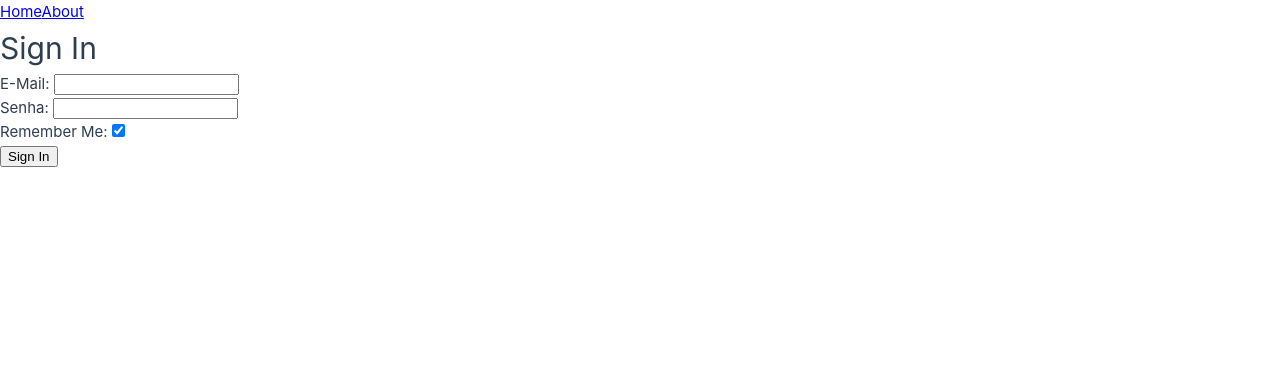
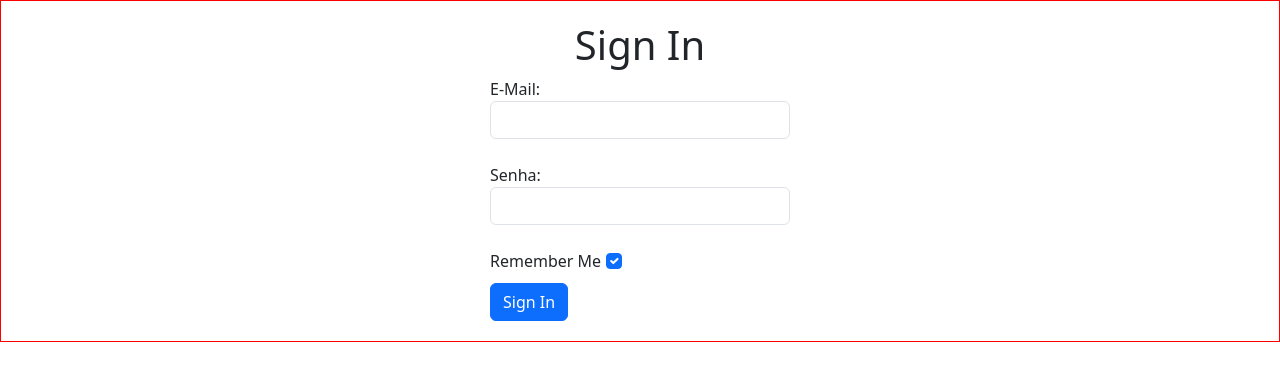
Before and after one commit to alinesantana13/seller_vuejs, a Vue app: page /signin in a window 1280 px wide. Shown: the top 380 px of the page. Built offline with nearby package versions, Linux system fonts and the light colour scheme.

Commit message:
style: Instação do bootstrap e implementação da NavBar

```diff
--- a/package.json
+++ b/package.json
@@ -15,6 +15,7 @@
     "type": "vue-tsc --build --force --watch"
   },
   "dependencies": {
+    "bootstrap": "^5.3.3",
     "pinia": "^2.1.7",
     "vue": "^3.4.21",
     "vue-router": "^4.3.0"
--- a/src/App.vue
+++ b/src/App.vue
@@ -3,15 +3,14 @@ import { RouterLink, RouterView } from 'vue-router'
 </script>
 
 <template>
-  <header>
+  <!-- <header>
     <div class="">
-
       <nav>
         <RouterLink to="/">Home</RouterLink>
         <RouterLink to="/about">About</RouterLink>
       </nav>
     </div>
-  </header>
+  </header> -->
 
   <RouterView />
 </template>
--- /dev/null
+++ b/src/components/NavBar.vue
@@ -0,0 +1,41 @@
+<template>
+  <nav class="navbar navbar-expand-lg bg-body-tertiary">
+    <div class="container-fluid">
+      <a class="navbar-brand" href="#">Navbar</a>
+      <button class="navbar-toggler" type="button" data-bs-toggle="collapse" data-bs-target="#navbarSupportedContent"
+        aria-controls="navbarSupportedContent" aria-expanded="false" aria-label="Toggle navigation">
+        <span class="navbar-toggler-icon"></span>
+      </button>
+      <div class="collapse navbar-collapse" id="navbarSupportedContent">
+        <ul class="navbar-nav me-auto mb-2 mb-lg-0">
+          <li class="nav-item">
+            <RouterLink class="nav-link active" aria-current="page" to="/">Home</RouterLink>
+          </li>
+          <li class="nav-item">
+            <RouterLink class="nav-link active" to="/about">About</RouterLink>
+          </li>
+          <li class="nav-item dropdown">
+            <a class="nav-link dropdown-toggle" href="#" role="button" data-bs-toggle="dropdown" aria-expanded="false">
+              Dropdown
+            </a>
+            <ul class="dropdown-menu">
+              <li><a class="dropdown-item" href="#">Action</a></li>
+              <li><a class="dropdown-item" href="#">Another action</a></li>
+              <li>
+                <hr class="dropdown-divider">
+              </li>
+              <li><a class="dropdown-item" href="#">Something else here</a></li>
+            </ul>
+          </li>
+          <li class="nav-item">
+            <a class="nav-link disabled" aria-disabled="true">Disabled</a>
+          </li>
+        </ul>
+        <form class="d-flex" role="search">
+          <input class="form-control me-2" type="search" placeholder="Search" aria-label="Search">
+          <button class="btn btn-outline-success" type="submit">Search</button>
+        </form>
+      </div>
+    </div>
+  </nav>
+</template>
--- a/src/components/SignIn.vue
+++ b/src/components/SignIn.vue
@@ -24,15 +24,45 @@ function onSubmit(form: Event) {
 
 <template>
   <div>
-    <h1>Sign In</h1>
-    <form @submit.prevent="onSubmit">
-      <label>E-Mail: </label>
-      <input v-model="email" type="email"><br />
-      <label>Senha: </label>
-      <input v-model="password" type="password"><br />
-      <label>Remember Me: </label>
-      <input v-model="remember" type="checkbox" /><br />
-      <button type="submit" v-show="!awaiting">Sign In</button>
-    </form>
+    <div class="container_signin">
+      <div class="signin_title">
+        <h1>Sign In</h1>
+      </div>
+      <div class="signin_form">
+        <form @submit.prevent="onSubmit">
+          <label>E-Mail: </label>
+          <input class="form-control" v-model="email" type="email"><br />
+          <label>Senha: </label>
+          <input class="form-control" v-model="password" type="password"><br />
+          <div class="signin_remember">
+            <label class="form-check-label">Remember Me </label>
+            <input class="form-check-input" v-model="remember" type="checkbox" /><br />
+          </div>
+          <button class="btn btn-primary" type="submit" v-show="!awaiting">Sign In</button>
+        </form>
+      </div>
+    </div>
   </div>
 </template>
+
+<style setup>
+.container_signin {
+  display: flex;
+  flex-direction: column;
+  border: 1px solid red;
+  padding-bottom: 20px;
+  padding-top: 20px;
+  justify-content: center;
+  align-items: center;
+}
+
+.signin_form {
+  width: 300px;
+}
+
+.signin_remember {
+  display: flex;
+  gap: 5px;
+  margin-bottom: 10px;
+}
+</style>
--- a/src/main.ts
+++ b/src/main.ts
@@ -2,6 +2,8 @@ import './assets/main.css'
 
 import { createApp } from 'vue'
 import { createPinia } from 'pinia'
+import 'bootstrap/dist/css/bootstrap.css';
+import 'bootstrap/dist/js/bootstrap.min.js'
 
 import App from './App.vue'
 import router from './router'
--- a/src/views/HomeView.vue
+++ b/src/views/HomeView.vue
@@ -1,8 +1,12 @@
 <script setup lang="ts">
 import { RouterLink } from 'vue-router'
 import UserProfile from '../components/UserProfile.vue'
+import NavBar from '@/components/NavBar.vue';
 </script>
 <template>
+  <header>
+    <NavBar />
+  </header>
   <main>
     <UserProfile />
   </main>
```
Also changed, not shown: 1 other file (tests, documents, lock files or other folders).
